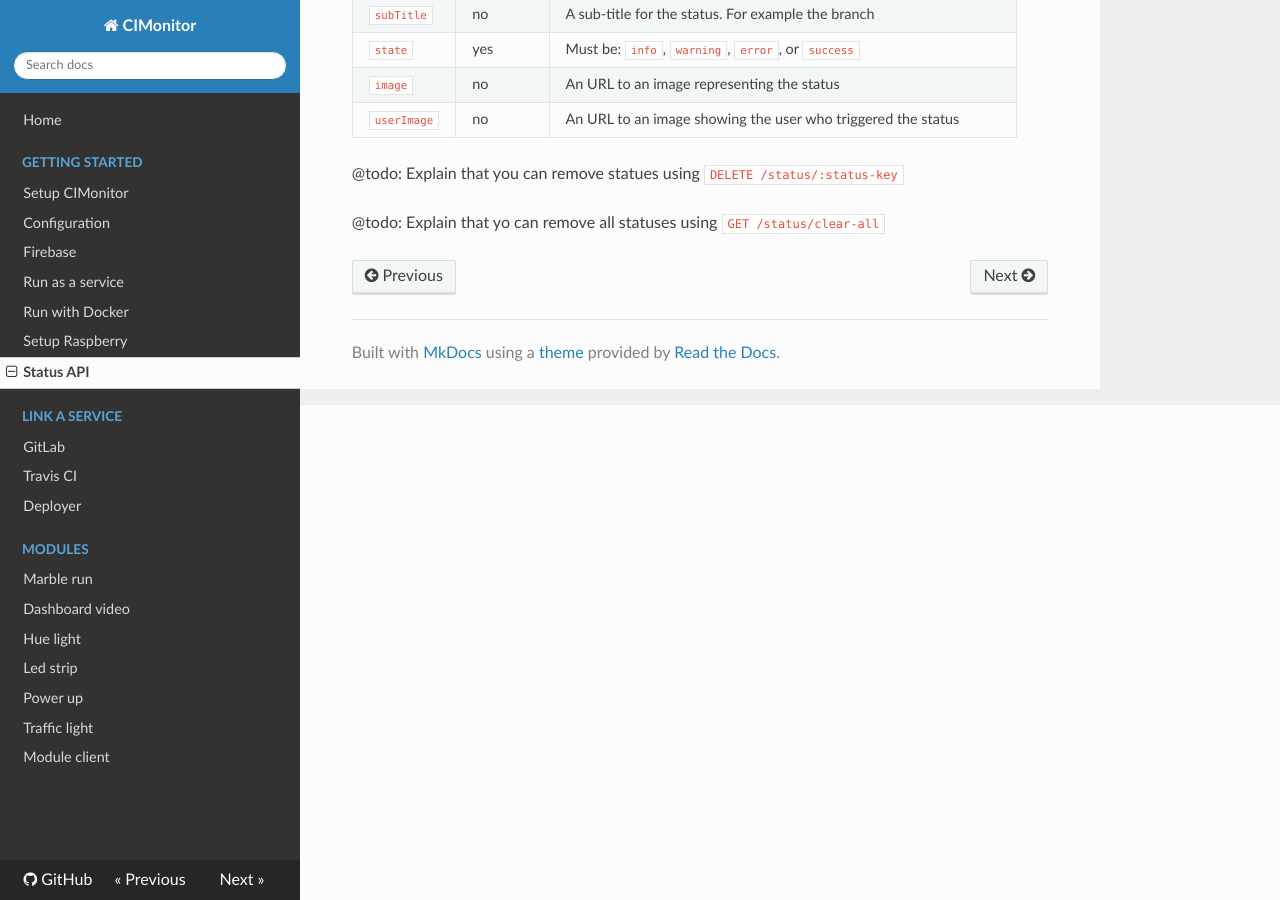
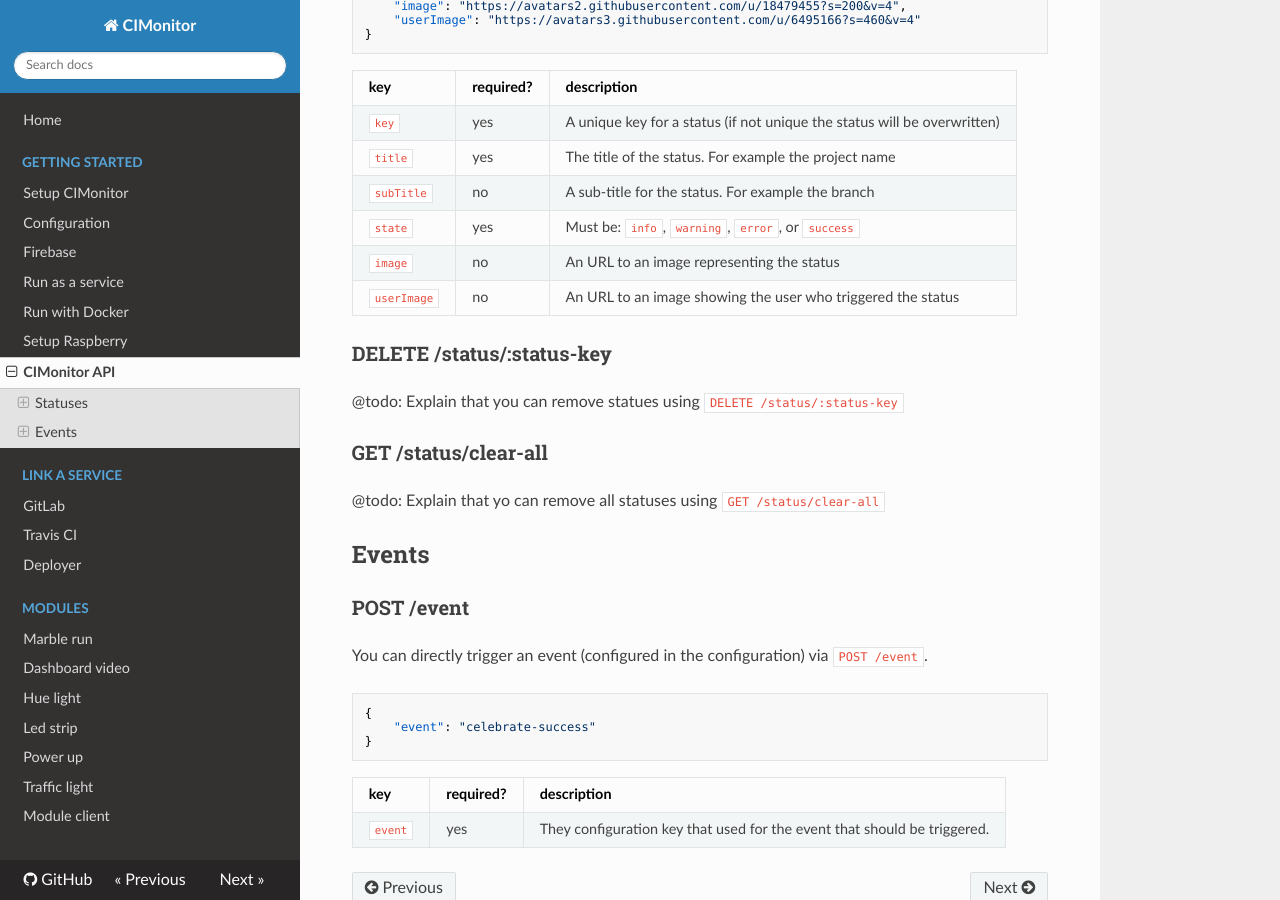
Before and after one commit to FuturePortal/CIMonitor, an MkDocs documentation site: the page built from docs/API.md, in a window 1280 px wide and 900 px high, scrolled down 495 px. Built offline with MkDocs 1.6.1, drawn with Linux system fonts in a browser that asks for light colours; nearby versions of some CDN libraries; old or Windows-style settings are respelled for this version of MkDocs; some of the changed text lies outside the part shown.

Commit message:
Add documentation for directly triggering an event

````diff
--- a/docs/status-API.md
+++ b/docs/API.md
@@ -1,4 +1,11 @@
-# Status API
+# API
+
+- [Statuses](#statuses)
+- [Events](#events)
+
+## Statuses
+
+### POST /status
 
 @todo: Explain that you can manually push statuses to the `POST /status`. The API will let you know what's required or not.
 
@@ -22,6 +29,26 @@
 | `image`     | no        | An URL to an image representing the status                               |
 | `userImage` | no        | An URL to an image showing the user who triggered the status             |
 
+### DELETE /status/:status-key
+
 @todo: Explain that you can remove statues using `DELETE /status/:status-key`
 
+### GET /status/clear-all
+
 @todo: Explain that yo can remove all statuses using `GET /status/clear-all`
+
+## Events
+
+### POST /event
+
+You can directly trigger an event (configured in the configuration) via `POST /event`.
+
+```json
+{
+    "event": "celebrate-success"
+}
+```
+
+| key         | required? | description                                                              |
+| ----------- | --------- | ------------------------------------------------------------------------ |
+| `event`     | yes       | They configuration key that used for the event that should be triggered. |
--- a/mkdocs.yml
+++ b/mkdocs.yml
@@ -12,7 +12,7 @@ pages:
         - Run as a service: setup/run-as-service.md
         - Run with Docker: setup/run-with-docker.md
         - Setup Raspberry: setup/Raspberry.md
-    - Status API: status-API.md
+    - CIMonitor API: API.md
     - Link a service:
         - GitLab: services/GitLab.md
         - Travis CI: services/Travis-CI.md
````
